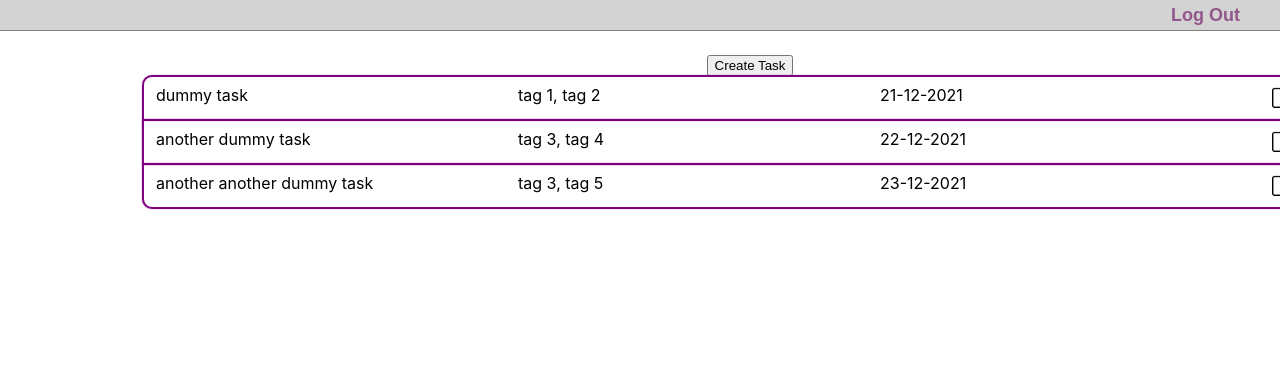
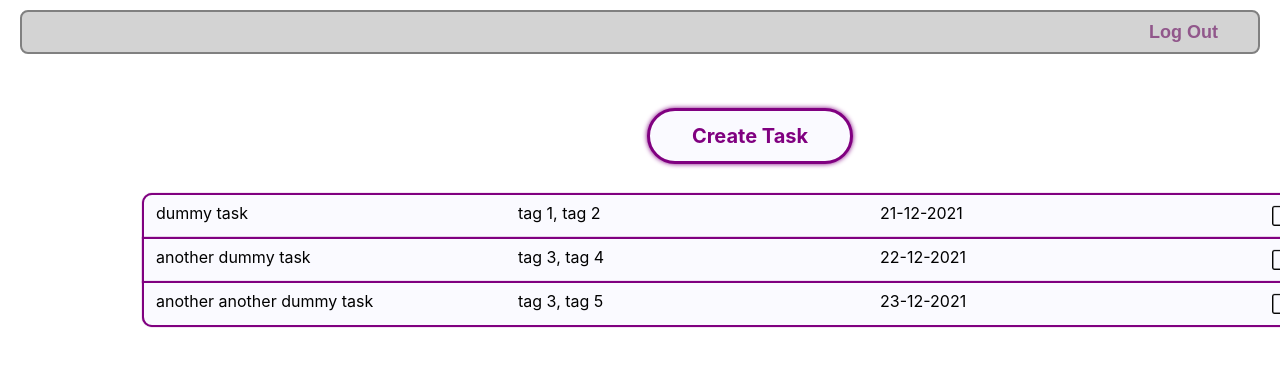
Before and after one commit to Yuuupie/stubook-fe-react, a React (Create React App) app: page /tasklist in a window 1280 px wide. Shown: the top 366 px of the page. Built offline with nearby package versions, Linux system fonts and the light colour scheme.

Commit message:
Added styling

```diff
--- a/src/components/layout/Header.scss
+++ b/src/components/layout/Header.scss
@@ -1,13 +1,17 @@
 .header {
+  height: 40px;
+  margin: 10px 20px;
   display: flex;
   background-color: lightgrey;
-  border-bottom: 1px solid grey;
+  border: 2px solid grey;
+  border-radius: 8px;
 
   &__logout {
     text-decoration: unset;
     height: 20px;
     right: 2px;
-    margin: 5px 40px 5px auto;
+    margin: auto;
+    margin-right: 40px;
     color: #91578b;
     font-size: 18px;
     font-weight: bold;
--- a/src/components/tasks/Task.scss
+++ b/src/components/tasks/Task.scss
@@ -1,3 +1,5 @@
+$background-main: rgb(250, 250, 255);
+
 .task-list {
   width: 1500px;
   margin: 24px auto;
@@ -5,10 +7,26 @@
   flex-direction: column;
   align-items: center;
 
+  .task-create-button {
+    all: unset;
+    height: 50px;
+    width: 200px;
+    margin: 30px;
+    border: 3px solid purple;
+    border-radius: 30px;
+    box-shadow: 0 0 5px;
+    font-size: 20px;
+    font-weight: bold;
+    background-color: $background-main;
+    color: purple;
+    cursor: pointer;
+  }
+
   .task-single {
     width: 1200px;
     padding: 6px;
     border: 2px solid purple;
+    background-color: $background-main;
     box-shadow: 0 0 1px purple;
     margin: -1px;
     display: flex;
--- a/src/components/tasks/TaskList.js
+++ b/src/components/tasks/TaskList.js
@@ -58,7 +58,7 @@ const TaskList = () => {
   return (
     <div className='task-list'>
       <TasksContext.Provider value={{tasks, tasksDispatch}}>
-        {!isUpdatingTask && <button onClick={() => setIsUpdatingTask(true)}>Create Task</button>}
+        {!isUpdatingTask && <button className='task-create-button' onClick={() => setIsUpdatingTask(true)}>Create Task</button>}
         {isUpdatingTask && <TaskUpdater index={updateIndex}/>}
         {tasks.map((task, index) => {
           return <Task title={task.title} tags={task.tags} dueDate={task.dueDate} index={index} updateTask={updateTask}/>
```
